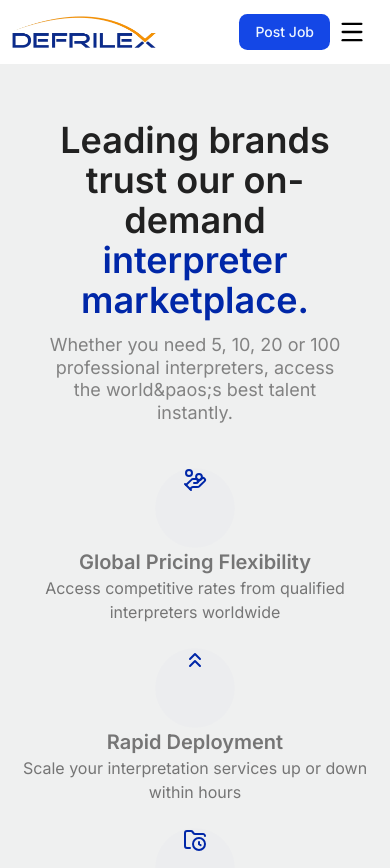
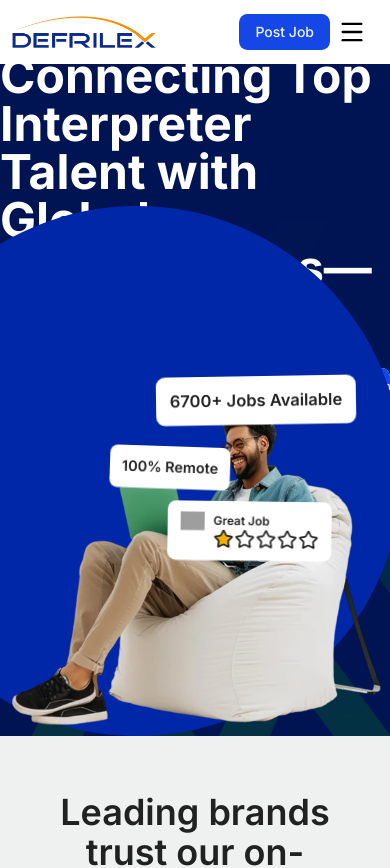
Before and after one commit to jbob9/defrilex, a Next.js app: page / in a window 390 px wide. Shown: the top 868 px of the page. Built offline with nearby package versions, Linux system fonts and the light colour scheme; grey boxes are pictures that could not be loaded.

Commit message:
fix some eslint errors

```diff
--- /dev/null
+++ b/app/(app)/banner.tsx
@@ -0,0 +1,100 @@
+import { Button } from "@/components/ui/button";
+import { SearchIcon, StarIcon } from "lucide-react";
+import Image from "next/image";
+
+const Banner = () => {
+  return (
+    <section className="relative z-1 p-[120px,0,100px] overflow-hidden bg-[hsl(226,100%,calc(33%-33%*0.5))]">
+      <div className="absolute bottom-0 right-0 -z-1">
+        <Image src="/banner-shape.webp" alt="" width={475} height={630} />
+      </div>
+      <div className="container mx-auto px-3 w-full">
+        <div className="flex flex-wrap items-start -mt-3 -mx-3">
+          <div className="col-lg-6">
+            <div>
+              <h1 className="text-white text-5xl font-bold">
+                Connecting Top Interpreter Talent with Global Opportunities—On{" "}
+                <span className="text-highlight">Demand.</span>
+              </h1>
+            </div>
+            <form id="dynamic-route">
+              <div className="flex items-center gap-2.5 bg-white mt-7 w-full rounded-md">
+                <input
+                  type="search"
+                  name="search"
+                  className="rounded-md w-full outline-none bg-white text-black p-[11px,16px] leading-snug font-normal"
+                  placeholder="Type job keyword"
+                />
+
+                <Button size={"icon"} className="rounded-l-none">
+                  <SearchIcon className="hidden md:block" />
+                  <small className="block md:hidden">Search</small>
+                </Button>
+              </div>
+            </form>
+
+            {/* Buyer wraper */}
+          </div>
+          <div className="col-lg-6 block sm:hidden">
+            <div className="relative z-1">
+              <div className="max-w-[570px]">
+                <Image
+                  width={546}
+                  height={464}
+                  src="/banner-thumb.webp"
+                  className="object-cover w-full h-full max-w-full"
+                  alt=""
+                />
+              </div>
+              <div>
+                <div className="banner-thumb-wrapper__item one">
+                  100% Remote
+                </div>
+                <div className="banner-thumb-wrapper__item two">
+                  6700+ Jobs Available
+                </div>
+                <div className="banner-thumb-wrapper__item three">
+                  <span className="inline-block">
+                    <Image width={29} height={40} src="/heart.webp" alt="" />
+                  </span>
+                  <div className="leading-none">
+                    <span className="text-sm"> Great Job</span>
+                    <ul className="flex flex-wrap items-center gap-px">
+                      <li className="">
+                        {" "}
+                        <StarIcon className="fill-yellow-500" />{" "}
+                      </li>
+                      <li className="fill-yellow-500">
+                        {" "}
+                        <StarIcon />{" "}
+                      </li>
+                      <li className="fill-yellow-500">
+                        {" "}
+                        <StarIcon />{" "}
+                      </li>
+                      <li className="fill-yellow-500">
+                        {" "}
+                        <StarIcon />{" "}
+                      </li>
+                      <li className="fill-yellow-500">
+                        {" "}
+                        <StarIcon />{" "}
+                      </li>
+                    </ul>
+                  </div>
+                </div>
+              </div>
+              <div className="banner-thumb-shape">
+                <span className="banner-thumb-shape__one"></span>
+                <span className="banner-thumb-shape__two"></span>
+                <span className="banner-thumb-shape__three"></span>
+              </div>
+            </div>
+          </div>
+        </div>
+      </div>
+    </section>
+  );
+};
+
+export default Banner;
--- a/app/(app)/contact/support-section.tsx
+++ b/app/(app)/contact/support-section.tsx
@@ -1,9 +1,7 @@
-import Image from "next/image";
-
 const SupportSection = () => {
   return (
     <div className="support-section my-120">
-      <div className="container">
+      {/* <div className="container">
         <div className="support-wrapper">
           <div className="support-wrapper__left">
             <h6 className="title">Trusted by 100,000+ Business</h6>
@@ -96,7 +94,7 @@ const SupportSection = () => {
             </div>
           </div>
         </div>
-      </div>
+      </div> */}
     </div>
   );
 };
--- a/app/(app)/page.tsx
+++ b/app/(app)/page.tsx
@@ -1,11 +1,19 @@
 import AccountSection from "./account-section";
+import Banner from "./banner";
+import FacilitySection from "./facility-section";
 import HowWorkSection from "./how-work-section";
+import WhyChooseSection from "./why-choose-section";
 
 const Home = () => {
-  return <div>
-    <HowWorkSection/>
-    <AccountSection/>
-  </div>;
+  return (
+    <div>
+      <Banner />
+      <HowWorkSection />
+      <AccountSection />
+      <FacilitySection />
+      <WhyChooseSection />
+    </div>
+  );
 };
 
 export default Home;
--- /dev/null
+++ b/app/(app)/talents/page.tsx
@@ -0,0 +1,17 @@
+import CustomBreadcrumb from "@/components/custom-breadcrumb";
+
+const Talents = () => {
+  return (
+    <div>
+      <CustomBreadcrumb
+        title="Talents Freelancers"
+        links={[
+          { title: "Home", path: "/" },
+          { title: "Talents freelancers", path: "/talents" },
+        ]}
+      />
+    </div>
+  );
+};
+
+export default Talents;
--- a/app/globals.css
+++ b/app/globals.css
@@ -169,14 +169,103 @@
   z-index: -1;
 }
 
-.blog-card{
+.blog-card {
   position: absolute;
   content: "";
   bottom: -15px;
   left: 0;
   width: 100%;
   height: 100%;
-    background: linear-gradient(183deg, rgba(255, 255, 255, 0) 16.65%, rgba(0, 0, 0, 0.8) 76.88%);
+  background: linear-gradient(
+    183deg,
+    rgba(255, 255, 255, 0) 16.65%,
+    rgba(0, 0, 0, 0.8) 76.88%
+  );
   transition: 0.2s linear;
+}
 
+.banner-thumb-wrapper__item {
+  position: absolute;
+  background-color: white;
+  color: hsl(0, 0%, 13%);
+  font-size: 1.125rem;
+  font-weight: 600;
+  padding: 13px 15px;
+  border-radius: 10px;
+  top: 37px;
+  left: 95px;
+  animation: horizontal-move 6s ease-in-out infinite;
+  animation-delay: 1s;
 }
+
+.banner-thumb-wrapper__item.two {
+  right: 25px;
+  left: unset;
+  top: -30px;
+  animation: horizontal-move 8s ease-in-out infinite;
+  animation-delay: 1s;
+}
+
+.banner-thumb-wrapper__item.three {
+  top: unset;
+  left: unset;
+  right: 44px;
+  bottom: 170px;
+  display: flex;
+  gap: 10px;
+  animation: horizontal-move 7s ease-in-out infinite;
+  animation-delay: 1s;
+}
+
+.banner-thumb-shape {
+    position: absolute;
+    width: 530px;
+    height: 530px;
+    bottom: 0px;
+    right: -12px;
+    border-radius: 50%;
+    background-color: hsl(226,100%,33%);
+    z-index: -1;
+}
+
+.banner-thumb-shape__one {
+    position: absolute;
+    top: 60px;
+    right: 80px;
+    width: 165px;
+    height: 165px;
+    border-radius: 50%;
+    background-color: hsl(226,100%,calc(33% - 33% * 0.5) / 0.2);
+}
+
+.banner-thumb-shape__two {
+    position: absolute;
+    left: 90px;
+    top: 75px;
+    width: 90px;
+    height: 90px;
+    border-radius: 50%;
+    background-color: hsl(226,100%,calc(33% - 33% * 0.5) / 0.2);
+}
+
+.banner-thumb-shape__three {
+    position: absolute;
+    right: 75px;
+    bottom: 90px;
+    width: 90px;
+    height: 90px;
+    border-radius: 50%;
+    background-color: hsl(226,100%,calc(33% - 33% * 0.5) / 0.2);
+}
+
+@keyframes horizontal-move {
+  0% {
+    transform: rotateZ(2deg) scale(0.8);
+  }
+  50% {
+    transform: rotateZ(-3deg) scale(1);
+  }
+  100% {
+    transform: rotateZ(2deg) scale(0.8);
+  }
+}
--- a/components/custom-breadcrumb.tsx
+++ b/components/custom-breadcrumb.tsx
@@ -6,7 +6,7 @@ const CustomBreadcrumb = ({
   links,
 }: {
   title: string;
-  links: { title: string; path?: string }[];
+  links: { title: string; path: string }[];
 }) => {
   return (
     <section
@@ -24,7 +24,7 @@ const CustomBreadcrumb = ({
                     <>
                       <li key={i} className="text-white font-normal p-[0,5px]">
                         <Link
-                          href={link?.path!}
+                          href={link.path}
                           className="text-white font-medium capitalize"
                         >
                           {link.title}
```
Also changed, not shown: public/banner-shape.webp (added), public/banner-thumb.webp (added). Lines whose indentation alone changed are shown as unchanged.
